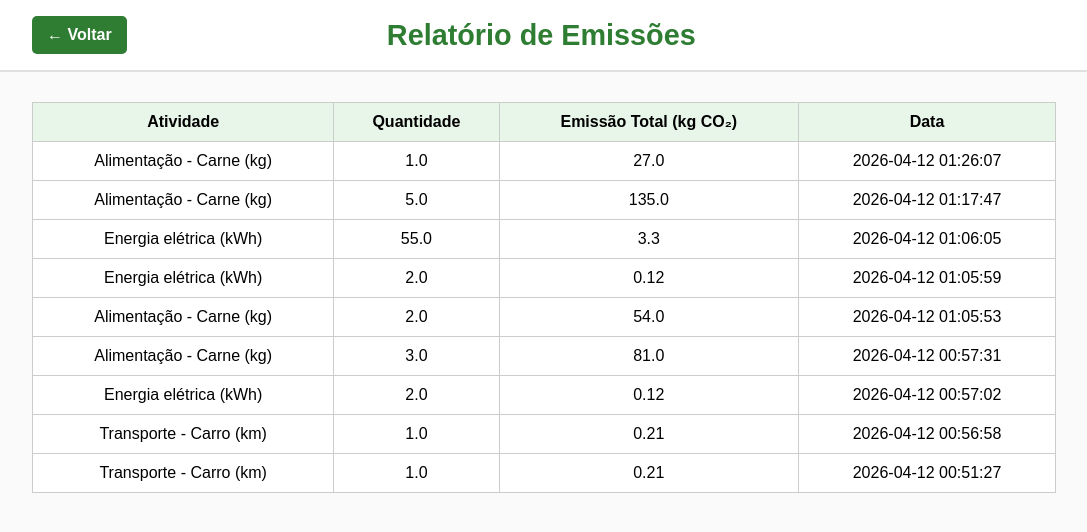
After one commit to EltonSilva013/Carbono.v3.1, a Flask app: page /relatorio in a window 1280 px wide. The commit adds this page. Shown: the top 532 px of the page, without its empty margins (96-1183 px from the left). Run offline with Flask 3, Linux system fonts and the light colour scheme; a user stored in the database is signed in; data comes from the database, SQL or seed files in the repository; both versions use the stored data as it was after the commit.

Commit message:
Add tela de Relatório

```diff
--- a/app.py
+++ b/app.py
@@ -7,6 +7,7 @@ from werkzeug.security import generate_password_hash, check_password_hash
 app = Flask(__name__)
 app.secret_key = 'chave_secreta_ecologica_tcc'
 DATABASE = "database.db"
+app.jinja_env.cache = {}
 
 def conectar():
     conn = sqlite3.connect(DATABASE)
@@ -142,6 +143,26 @@ def logout():
 def abrir_navegador():
     webbrowser.open_new("http://127.0.0.1:5000")
 
+
+@app.route("/relatorio")
+def relatorio():
+    if "user_id" not in session:
+        return redirect(url_for("login"))
+
+    conn = conectar()
+    registros = conn.execute("""
+        SELECT a.nome, r.quantidade, r.emissao_total, r.data_registro
+        FROM registros_carbono r
+        JOIN atividades a ON r.id_atividade = a.id_atividade
+        WHERE r.id_usuario = ?
+        ORDER BY r.data_registro DESC
+    """, (session["user_id"],)).fetchall()
+    conn.close()
+
+    return render_template("relatorio.html", registros=registros)
+
+print(app.url_map)
+
 if __name__ == "__main__":
     init_db()
     # threading garante que o navegador abra SEM travar o servidor
--- a/templates/index.html
+++ b/templates/index.html
@@ -12,6 +12,7 @@
     <nav>
         <a href="{{ url_for('index') }}">Início</a>
         <a href="{{ url_for('logout') }}" style="color: #ffcdd2;">Sair</a>
+        <a href="{{ url_for('relatorio') }}">Ver Relatório</a>
     </nav>
 </header>
 
@@ -60,6 +61,5 @@
         </form>
     </section>
 </main>
-
 </body>
 </html>
--- /dev/null
+++ b/templates/relatorio.html
@@ -0,0 +1,116 @@
+<!DOCTYPE html>
+<html lang="pt-BR">
+<head>
+    <meta charset="UTF-8">
+    <title>Relatório de Emissões</title>
+
+    <style>
+        body {
+            font-family: Arial, sans-serif;
+            background-color: #fafafa;
+            margin: 0;
+        }
+
+        /* CONTAINER CENTRAL */
+        .container {
+            width: 80%;
+            margin: 0 auto;
+        }
+
+        /* TOPO */
+        .topo {
+            background-color: #ffffff;
+            border-bottom: 2px solid #e0e0e0;
+        }
+
+        .topo-conteudo {
+            display: flex;
+            align-items: center;
+            justify-content: space-between;
+            height: 70px;
+        }
+
+        .topo h1 {
+            margin: 0;
+            color: #2e7d32;
+            font-size: 1.8em;
+            text-align: center;
+            flex: 1;
+        }
+
+        /* BOTÃO */
+        .btn-voltar {
+            padding: 10px 15px;
+            background-color: #2e7d32;
+            color: white;
+            text-decoration: none;
+            border-radius: 5px;
+            font-weight: bold;
+        }
+
+        .btn-voltar:hover {
+            background-color: #1b5e20;
+        }
+
+        /* espaço vazio pra equilibrar o centro */
+        .espaco {
+            width: 100px;
+        }
+
+        /* TABELA */
+        table {
+            margin: 30px auto;
+            border-collapse: collapse;
+            width: 100%;
+            background-color: white;
+        }
+
+        th, td {
+            border: 1px solid #ccc;
+            padding: 10px;
+            text-align: center;
+        }
+
+        th {
+            background-color: #e8f5e9;
+            font-weight: bold;
+        }
+    </style>
+</head>
+
+<body>
+
+    <!-- TOPO -->
+    <div class="topo">
+        <div class="container topo-conteudo">
+            <a href="{{ url_for('index') }}" class="btn-voltar">← Voltar</a>
+
+            <h1>Relatório de Emissões</h1>
+
+            <div class="espaco"></div>
+        </div>
+    </div>
+
+    <!-- CONTEÚDO -->
+    <div class="container">
+        <table>
+            <tr>
+                <th>Atividade</th>
+                <th>Quantidade</th>
+                <th>Emissão Total (kg CO₂)</th>
+                <th>Data</th>
+            </tr>
+
+            {% for r in registros %}
+            <tr>
+                <td>{{ r.nome }}</td>
+                <td>{{ r.quantidade }}</td>
+                <td>{{ r.emissao_total }}</td>
+                <td>{{ r.data_registro }}</td>
+            </tr>
+            {% endfor %}
+        </table>
+    </div>
+
+</body>
+</html>
```
Also changed, not shown: database.db.
